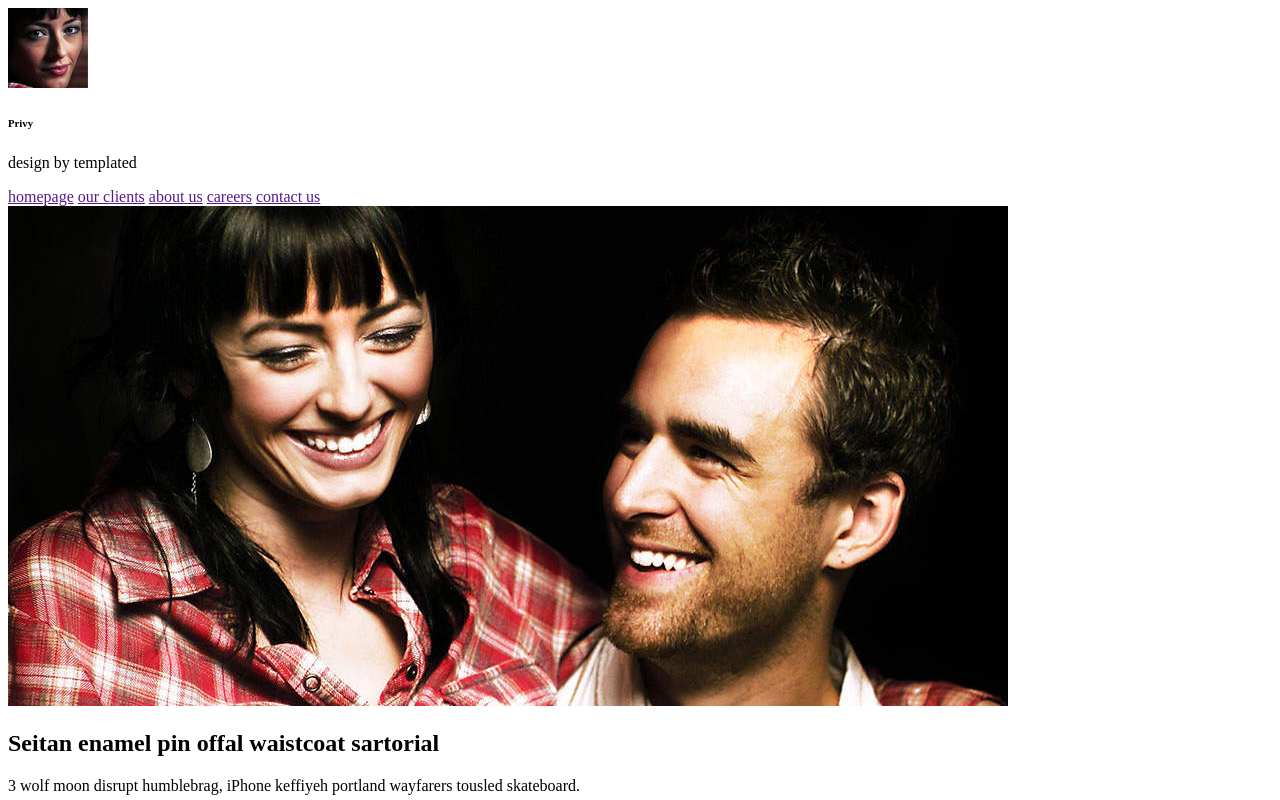
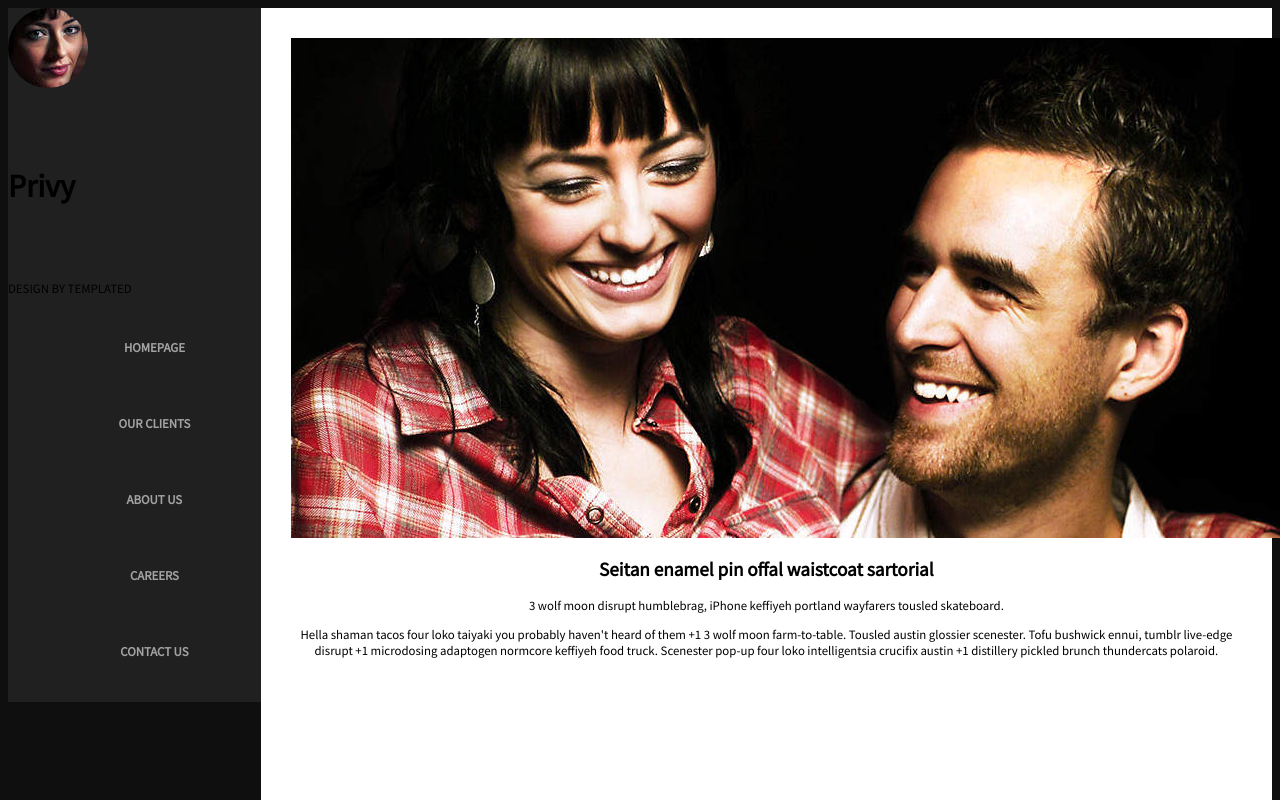
Before and after one commit to Tyfend/Privy, a plain HTML site: page index.html in a window 1280 px wide. Shown: the top 800 px of the page. Drawn offline with Linux system fonts and the light colour scheme.

Commit message:
avant correction

```diff
--- a/css/style.css
+++ b/css/style.css
@@ -1,3 +1,86 @@
-* {
+
+
+body {
+	font-family: 'Source Sans Pro', sans-serif;
+	font-size: 1vw;
+	text-decoration: none;
+	background-color: #0f0f0f;
 
 }
+.logo {
+	align-items: center;
+}
+
+.logo  h6 {
+	font-size: 2.5vw;
+}
+
+.logo p{
+	text-transform: uppercase;
+}
+
+.logo img{
+	border-radius: 50px 50px 50px 50px;
+}
+
+h3 {
+	font-size: 1.2vw;
+}
+
+.content {
+	background-color: white;
+	width: 80%;
+	float: right;
+}
+
+nav {
+	float: left;
+	background-color: #202020;
+	width: 20%;
+	height: 100%;
+
+}
+
+nav li {
+
+	list-style: none;
+}
+
+nav li a {
+	font-weight: bold;
+	display: block;
+	color: #A2A2A2;
+	text-decoration: none;
+	text-transform: uppercase;
+	text-align: center;
+	padding: 30px 20px;
+
+}
+
+nav li a:hover {
+	background-color: #3554b0;
+	color: white;
+}
+
+.headerPart {
+	display: block;
+	align-items: center;
+	margin: 3%;
+	text-align: center;
+}
+
+.headerPart img{
+	position: relative;
+}
+
+.articlePart{
+	margin: 3%;
+	padding-top: 100px;
+
+}
+
+footer {
+	margin: 3%;
+	padding-top:100px;
+	text-align: center;
+}
--- a/index.html
+++ b/index.html
@@ -6,6 +6,7 @@
 		<meta name="viewport" content="width=device-width, user-scalable=no">
 		<title>PRIVY</title>
 		<link rel="stylesheet" type="text/css" href="css/style.css">
+		<link href="https://fonts.googleapis.com/css?family=Source+Sans+Pro" rel="stylesheet">
 	</head>
 
 	<body class="wrapper">
@@ -18,16 +19,17 @@
 				<p>design by templated</p>
 			</div>
 			<!-- barre de navigation -->
-			<div class="menu">
-				<a href="">homepage</a>
-				<a href="">our clients</a>
-				<a href="">about us</a>
-				<a href="">careers</a>
-				<a href="">contact us</a>
-			</div>
+			<ul class="menu">
+				<li><a href="">homepage</a></li>
+				<li><a href="">our clients</a></li>
+				<li><a href="">about us</a></li>
+				<li><a href="">careers</a></li>
+				<li><a href="">contact us</a></li>
+			</ul>
 
 		</nav>
 
+		<div class="content">
 			<section class="headerPart">
 				<div>
 					<img src="images/photoTop.jpg">
@@ -44,7 +46,7 @@
 					<p>Ramps live-edge master cleanse pok pok.</p>
 				</div>
 
-			<div>
+				<div class="articles">
 					<article>
 						<h4>
 							<a href="">Intelligentsia tote bag authentic forage. </a>
@@ -88,6 +90,6 @@
 				<p>C UNTITLED. ALL RIGHTS RESERVED | PHOTOS BY FOTOGRAPH</p>
 				<p>design by templated</p>
 			</footer>
-
+		</div>
 	</body>
 </html>
```
Lines whose indentation alone changed are shown as unchanged.
